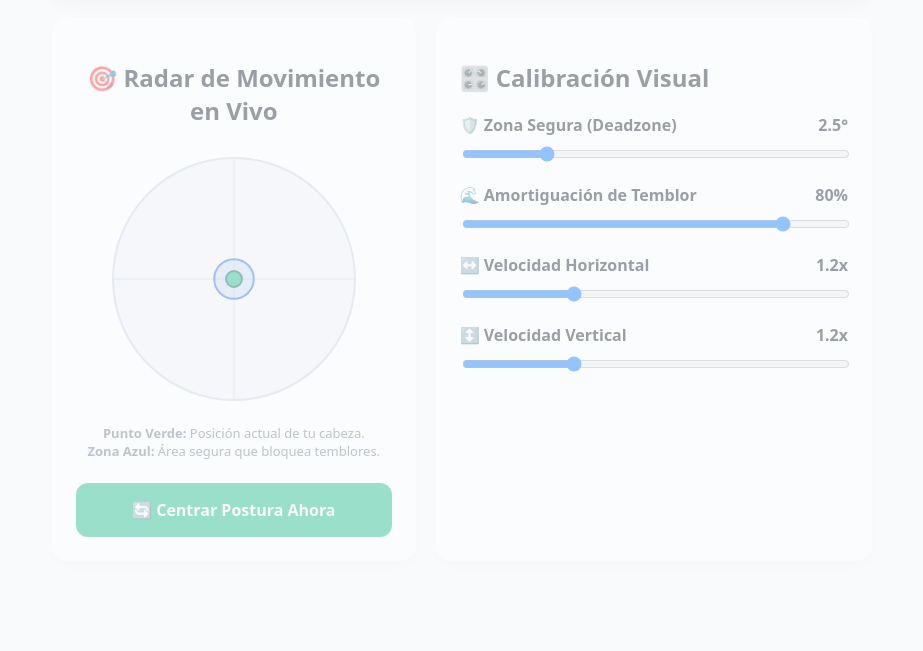
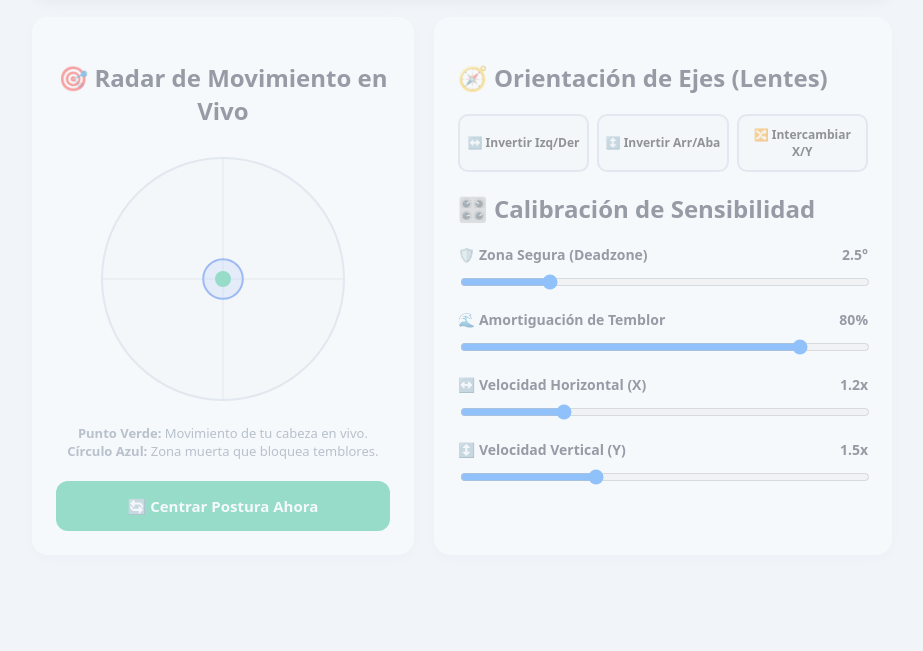
Before and after one commit to gbtox/airmouse, a plain HTML site: page index.html in a window 1280 px wide. Shown: the part 149-800 px from the top of the page, without its empty margins (178-1101 px from the left). Drawn offline with Linux system fonts and the light colour scheme.

Commit message:
Update index page controls
Co-authored-by: Copilot <223556219+Copilot@users.noreply.github.com>

```diff
--- a/index.html
+++ b/index.html
@@ -3,25 +3,28 @@
 <head>
   <meta charset="UTF-8">
   <meta name="viewport" content="width=device-width, initial-scale=1.0">
-  <title>HeadMouse MG24 - Control Seguro</title>
+  <title>HeadMouse MG24 - Ajuste Visual</title>
   <style>
-    :root { --primary: #2563eb; --success: #10b981; --bg: #f8fafc; --card: #ffffff; --text: #0f172a; }
+    :root { --primary: #2563eb; --success: #10b981; --bg: #f1f5f9; --card: #ffffff; --text: #0f172a; }
     * { box-sizing: border-box; font-family: system-ui, sans-serif; }
     body { margin: 0; padding: 20px; background: var(--bg); color: var(--text); display: flex; justify-content: center; }
-    .container { max-width: 820px; width: 100%; display: grid; gap: 20px; }
-    .header { background: var(--card); padding: 20px 28px; border-radius: 16px; box-shadow: 0 4px 20px rgba(0,0,0,0.04); display: flex; justify-content: space-between; align-items: center; flex-wrap: wrap; gap: 15px; }
+    .container { max-width: 860px; width: 100%; display: grid; gap: 20px; }
+    .header { background: var(--card); padding: 20px 28px; border-radius: 16px; box-shadow: 0 4px 15px rgba(0,0,0,0.05); display: flex; justify-content: space-between; align-items: center; flex-wrap: wrap; gap: 15px; }
     .btn-connect { background: var(--primary); color: white; border: none; padding: 14px 24px; border-radius: 12px; font-size: 16px; font-weight: 600; cursor: pointer; }
     .badge { font-size: 13px; padding: 4px 12px; border-radius: 20px; background: #fee2e2; color: #991b1b; font-weight: 600; }
     .badge.connected { background: #d1fae5; color: #065f46; }
     .main-grid { display: grid; grid-template-columns: 1fr 1.2fr; gap: 20px; }
     @media (max-width: 720px) { .main-grid { grid-template-columns: 1fr; } }
-    .card { background: var(--card); padding: 24px; border-radius: 16px; box-shadow: 0 4px 20px rgba(0,0,0,0.04); }
+    .card { background: var(--card); padding: 24px; border-radius: 16px; box-shadow: 0 4px 15px rgba(0,0,0,0.05); }
     .radar-box { display: flex; flex-direction: column; align-items: center; text-align: center; }
-    canvas#radar { background: #f1f5f9; border-radius: 50%; border: 2px solid #cbd5e1; margin: 10px 0; }
-    .control-group { margin-bottom: 20px; }
-    .control-header { display: flex; justify-content: space-between; font-weight: 600; margin-bottom: 6px; }
+    canvas#radar { background: #f8fafc; border-radius: 50%; border: 2px solid #cbd5e1; margin: 10px 0; }
+    .control-group { margin-bottom: 18px; }
+    .control-header { display: flex; justify-content: space-between; font-weight: 600; margin-bottom: 6px; font-size: 14px; }
     input[type="range"] { width: 100%; height: 10px; cursor: pointer; }
-    .btn-recal { width: 100%; padding: 16px; background: var(--success); color: white; border: none; border-radius: 12px; font-size: 16px; font-weight: 700; cursor: pointer; margin-top: 10px; }
+    .axis-toggles { display: grid; grid-template-columns: repeat(3, 1fr); gap: 8px; margin-bottom: 18px; }
+    .toggle-btn { padding: 10px 6px; border: 2px solid #cbd5e1; background: #f8fafc; border-radius: 10px; font-size: 12px; font-weight: 700; cursor: pointer; }
+    .toggle-btn.active { border-color: var(--primary); background: #dbeafe; color: #1e40af; }
+    .btn-recal { width: 100%; padding: 15px; background: var(--success); color: white; border: none; border-radius: 12px; font-size: 15px; font-weight: 700; cursor: pointer; margin-top: 8px; }
     .disabled-panel { opacity: 0.4; pointer-events: none; }
   </style>
 </head>
@@ -38,14 +41,21 @@
       <h2>🎯 Radar de Movimiento en Vivo</h2>
       <canvas id="radar" width="240" height="240"></canvas>
       <p style="font-size: 13px; color: #64748b;">
-        <strong>Punto Verde:</strong> Posición actual de tu cabeza.<br>
-        <strong>Zona Azul:</strong> Área segura que bloquea temblores.
+        <strong>Punto Verde:</strong> Movimiento de tu cabeza en vivo.<br>
+        <strong>Círculo Azul:</strong> Zona muerta que bloquea temblores.
       </p>
       <button id="btnRecal" class="btn-recal">🔄 Centrar Postura Ahora</button>
     </div>
 
     <div class="card">
-      <h2>🎛️ Calibración Visual</h2>
+      <h2>🧭 Orientación de Ejes (Lentes)</h2>
+      <div class="axis-toggles">
+        <button id="btnInvX" class="toggle-btn" onclick="toggleAxis('x')">↔️ Invertir Izq/Der</button>
+        <button id="btnInvY" class="toggle-btn" onclick="toggleAxis('y')">↕️ Invertir Arr/Aba</button>
+        <button id="btnSwap" class="toggle-btn" onclick="toggleAxis('swap')">🔀 Intercambiar X/Y</button>
+      </div>
+
+      <h2>🎛️ Calibración de Sensibilidad</h2>
       <div class="control-group">
         <div class="control-header"><span>🛡️ Zona Segura (Deadzone)</span><span id="lblDeadzone">2.5°</span></div>
         <input type="range" id="deadzone" min="0" max="12" step="0.5" value="2.5">
@@ -55,12 +65,12 @@
         <input type="range" id="smooth" min="0" max="0.95" step="0.05" value="0.80">
       </div>
       <div class="control-group">
-        <div class="control-header"><span>↔️ Velocidad Horizontal</span><span id="lblSensX">1.2x</span></div>
-        <input type="range" id="sensX" min="0.3" max="3.5" step="0.1" value="1.2">
+        <div class="control-header"><span>↔️ Velocidad Horizontal (X)</span><span id="lblSensX">1.2x</span></div>
+        <input type="range" id="sensX" min="0.3" max="4.0" step="0.1" value="1.2">
       </div>
       <div class="control-group">
-        <div class="control-header"><span>↕️ Velocidad Vertical</span><span id="lblSensY">1.2x</span></div>
-        <input type="range" id="sensY" min="0.3" max="3.5" step="0.1" value="1.2">
+        <div class="control-header"><span>↕️ Velocidad Vertical (Y)</span><span id="lblSensY">1.5x</span></div>
+        <input type="range" id="sensY" min="0.3" max="4.0" step="0.1" value="1.5">
       </div>
     </div>
   </div>
@@ -75,40 +85,37 @@
     sensY:    "19b10004-e8f2-537e-4f6c-d104768a1214",
     recal:    "19b10005-e8f2-537e-4f6c-d104768a1214",
     pin:      "19b10006-e8f2-537e-4f6c-d104768a1214",
-    livePos:  "19b10007-e8f2-537e-4f6c-d104768a1214"
+    livePos:  "19b10007-e8f2-537e-4f6c-d104768a1214",
+    axis:     "19b10008-e8f2-537e-4f6c-d104768a1214"
   };
 
   let chars = {};
   let currentDeadzone = 2.5;
   let headX = 0, headY = 0;
+  let axisState = { x: 0, y: 0, swap: 0 };
 
   const canvas = document.getElementById('radar');
   const ctx = canvas.getContext('2d');
 
   function drawRadar() {
-    const cx = canvas.width / 2;
-    const cy = canvas.height / 2;
+    const cx = canvas.width / 2, cy = canvas.height / 2;
     ctx.clearRect(0, 0, canvas.width, canvas.height);
 
-    // Ejes
     ctx.strokeStyle = "#cbd5e1";
     ctx.beginPath();
     ctx.moveTo(cx, 0); ctx.lineTo(cx, canvas.height);
     ctx.moveTo(0, cy); ctx.lineTo(canvas.width, cy);
     ctx.stroke();
 
-    // Zona Segura (Deadzone)
     const radius = Math.max(8, (currentDeadzone / 12) * 95);
     ctx.fillStyle = "rgba(37, 99, 235, 0.18)";
     ctx.strokeStyle = "#2563eb";
     ctx.lineWidth = 2;
     ctx.beginPath();
     ctx.arc(cx, cy, radius, 0, Math.PI * 2);
-    ctx.fill();
-    ctx.stroke();
+    ctx.fill(); ctx.stroke();
 
-    // Punto Verde (Cabeza en tiempo real)
-    const scale = 95 / 12;
+    const scale = 95 / 15;
     const px = Math.max(10, Math.min(canvas.width - 10, cx + (headX * scale)));
     const py = Math.max(10, Math.min(canvas.height - 10, cy + (headY * scale)));
 
@@ -116,14 +123,11 @@
     ctx.beginPath();
     ctx.arc(px, py, 8, 0, Math.PI * 2);
     ctx.fill();
-    ctx.strokeStyle = "#065f46";
-    ctx.stroke();
   }
-
   drawRadar();
 
   document.getElementById('btnConnect').addEventListener('click', async () => {
-    const userPin = prompt("Ingresa el PIN de seguridad de los lentes (4 dígitos):");
+    const userPin = prompt("Ingresa el PIN de seguridad (2026):");
     if (!userPin) return;
 
     try {
@@ -139,12 +143,10 @@
         chars[key] = await service.getCharacteristic(UUIDS[key]);
       }
 
-      // Enviar PIN de autenticación
       const pinBuf = new ArrayBuffer(4);
       new DataView(pinBuf).setUint32(0, parseInt(userPin), true);
       await chars.pin.writeValue(pinBuf);
 
-      // Escuchar datos del Radar en vivo
       await chars.livePos.startNotifications();
       chars.livePos.addEventListener('characteristicvaluechanged', (e) => {
         const view = e.target.value;
@@ -158,9 +160,20 @@
       badge.classList.add('connected');
       document.getElementById('mainPanel').classList.remove('disabled-panel');
     } catch (err) {
-      alert("Acceso denegado o PIN incorrecto.");
+      alert("No se pudo conectar: " + err.message);
     }
   });
+
+  async function toggleAxis(type) {
+    axisState[type] = axisState[type] === 0 ? 1 : 0;
+    document.getElementById('btnInvX').classList.toggle('active', axisState.x === 1);
+    document.getElementById('btnInvY').classList.toggle('active', axisState.y === 1);
+    document.getElementById('btnSwap').classList.toggle('active', axisState.swap === 1);
+
+    if (chars.axis) {
+      await chars.axis.writeValue(new Uint8Array([axisState.x, axisState.y, axisState.swap]));
+    }
+  }
 
   async function sendFloat(key, val) {
     if (!chars[key]) return;
@@ -192,8 +205,7 @@
   });
 
   document.getElementById('btnRecal').addEventListener('click', async () => {
-    if (!chars.recal) return;
-    await chars.recal.writeValue(new Uint8Array());
+    if (chars.recal) await chars.recal.writeValue(new Uint8Array());
   });
 </script>
 </body>
```
